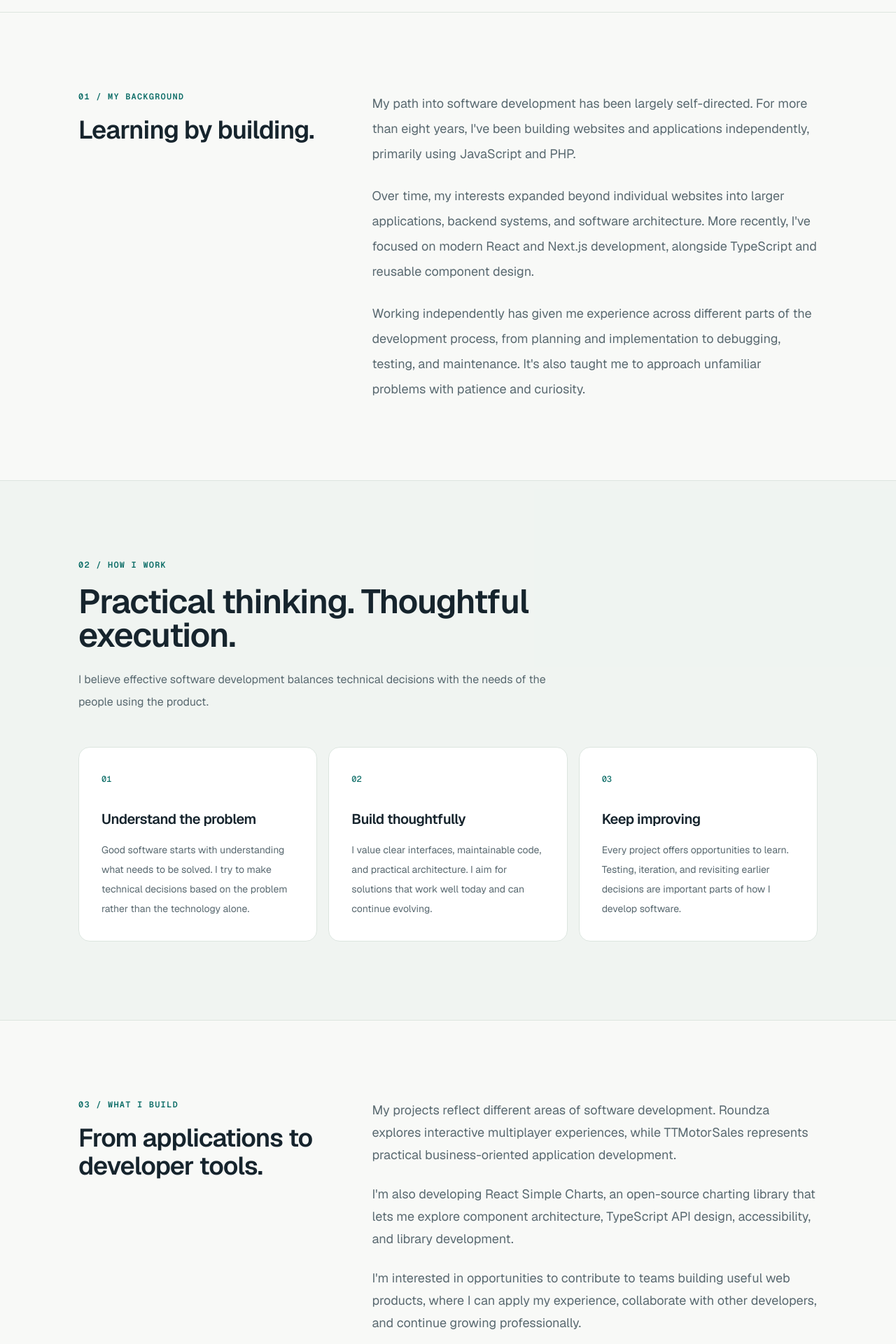
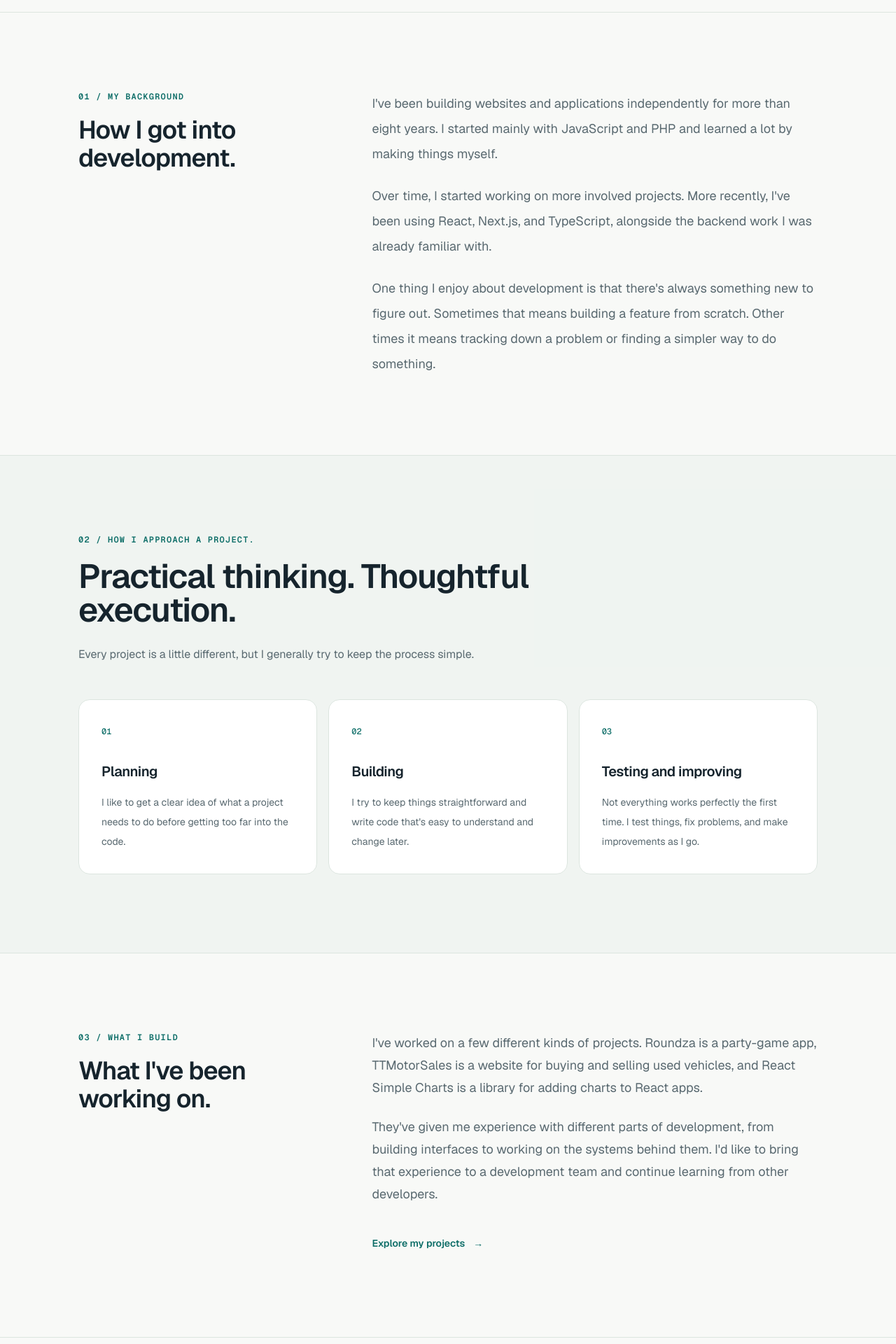
Before and after one commit to michael-garcia-95/portfolio-website, a Next.js app: page /about in a window 1280 px wide. Shown: the part 700-2620 px from the top of the page at 70% size. Built offline with nearby package versions, Linux system fonts and the light colour scheme.

Commit message:
content: make about sections more personal

```diff
--- a/app/about/page.tsx
+++ b/app/about/page.tsx
@@ -12,23 +12,24 @@ export const metadata: Metadata = {
 const principles = [
   {
     number: "01",
-    title: "Understand the problem",
+    title: "Planning",
     description:
-      "Good software starts with understanding what needs to be solved. I try to make technical decisions based on the problem rather than the technology alone.",
+      "I like to get a clear idea of what a project needs to do before getting too far into the code.",
   },
   {
     number: "02",
-    title: "Build thoughtfully",
+    title: "Building",
     description:
-      "I value clear interfaces, maintainable code, and practical architecture. I aim for solutions that work well today and can continue evolving.",
+      "I try to keep things straightforward and write code that's easy to understand and change later.",
   },
   {
     number: "03",
-    title: "Keep improving",
+    title: "Testing and improving",
     description:
-      "Every project offers opportunities to learn. Testing, iteration, and revisiting earlier decisions are important parts of how I develop software.",
+      "Not everything works perfectly the first time. I test things, fix problems, and make improvements as I go.",
   },
 ];
+
 
 export default function AboutPage() {
   return (
@@ -52,11 +53,12 @@ export default function AboutPage() {
             </h1>
 
             <p className="mt-8 max-w-2xl text-lg leading-9 text-muted sm:text-xl">
-              I&apos;m an independent full-stack software
-              developer based in Trinidad &amp; Tobago,
-              with a passion for building useful applications
-              and thoughtful developer tools.
+              I&apos;m a software developer based in Trinidad &amp;
+              Tobago. Most of my experience has come from working
+              on my own projects, from websites to more involved
+              applications.
             </p>
+
           </div>
         </Container>
       </section>
@@ -71,36 +73,33 @@ export default function AboutPage() {
               </p>
 
               <h2 className="mt-5 text-3xl font-semibold tracking-tight text-foreground sm:text-4xl">
-                Learning by building.
+                How I got into development.
               </h2>
             </div>
 
             <div className="max-w-3xl space-y-6 text-base leading-8 text-muted sm:text-lg sm:leading-9">
+
               <p>
-                My path into software development has been
-                largely self-directed. For more than eight
-                years, I&apos;ve been building websites and
-                applications independently, primarily using
-                JavaScript and PHP.
+                I&apos;ve been building websites and applications independently
+                for more than eight years. I started mainly with JavaScript
+                and PHP and learned a lot by making things myself.
               </p>
 
               <p>
-                Over time, my interests expanded beyond
-                individual websites into larger applications,
-                backend systems, and software architecture.
-                More recently, I&apos;ve focused on modern
-                React and Next.js development, alongside
-                TypeScript and reusable component design.
+                Over time, I started working on more involved projects.
+                More recently, I&apos;ve been using React, Next.js, and
+                TypeScript, alongside the backend work I was already
+                familiar with.
               </p>
 
               <p>
-                Working independently has given me experience
-                across different parts of the development
-                process, from planning and implementation
-                to debugging, testing, and maintenance.
-                It&apos;s also taught me to approach unfamiliar
-                problems with patience and curiosity.
+                One thing I enjoy about development is that there&apos;s
+                always something new to figure out. Sometimes that means
+                building a feature from scratch. Other times it means
+                tracking down a problem or finding a simpler way
+                to do something.
               </p>
+
             </div>
           </div>
         </Container>
@@ -111,7 +110,7 @@ export default function AboutPage() {
         <Container>
           <div className="max-w-2xl">
             <p className="font-mono text-xs font-semibold uppercase tracking-widest text-accent">
-              02 / How I Work
+              02 / How I approach a project.
             </p>
 
             <h2 className="mt-5 text-4xl font-semibold tracking-tight text-foreground sm:text-5xl">
@@ -119,10 +118,10 @@ export default function AboutPage() {
             </h2>
 
             <p className="mt-6 text-base leading-8 text-muted">
-              I believe effective software development
-              balances technical decisions with the needs
-              of the people using the product.
+              Every project is a little different, but I generally
+              try to keep the process simple.
             </p>
+
           </div>
 
           <div className="mt-12 grid gap-4 md:grid-cols-3">
@@ -158,35 +157,28 @@ export default function AboutPage() {
               </p>
 
               <h2 className="mt-5 text-3xl font-semibold tracking-tight text-foreground sm:text-4xl">
-                From applications to developer tools.
+                What I&apos;ve been working on.
               </h2>
             </div>
 
             <div>
               <div className="max-w-3xl space-y-6 text-base leading-8 text-muted sm:text-lg">
+
                 <p>
-                  My projects reflect different areas of
-                  software development. Roundza explores
-                  interactive multiplayer experiences,
-                  while TTMotorSales represents practical
-                  business-oriented application development.
+                  I&apos;ve worked on a few different kinds of projects.
+                  Roundza is a party-game app, TTMotorSales is a website
+                  for buying and selling used vehicles, and React Simple
+                  Charts is a library for adding charts to React apps.
                 </p>
 
                 <p>
-                  I&apos;m also developing React Simple Charts,
-                  an open-source charting library that lets
-                  me explore component architecture,
-                  TypeScript API design, accessibility,
-                  and library development.
+                  They&apos;ve given me experience with different parts of
+                  development, from building interfaces to working on
+                  the systems behind them. I&apos;d like to bring that
+                  experience to a development team and continue learning
+                  from other developers.
                 </p>
 
-                <p>
-                  I&apos;m interested in opportunities to
-                  contribute to teams building useful web
-                  products, where I can apply my experience,
-                  collaborate with other developers, and
-                  continue growing professionally.
-                </p>
               </div>
 
               <Link
@@ -215,13 +207,13 @@ export default function AboutPage() {
             </p>
 
             <h2 className="mt-5 max-w-2xl text-3xl font-semibold tracking-tight sm:text-4xl">
-              Interested in working together?
+              Want to get in touch?
             </h2>
 
             <p className="mt-5 max-w-xl text-base leading-8 text-background/75">
-              I&apos;m always interested in conversations
-              about software development, new opportunities,
-              and interesting technical challenges.
+              If you&apos;d like to talk about a developer role, a
+              project, or something I&apos;ve built, feel free
+              to reach out.
             </p>
 
             <Link
--- a/components/home/AboutPreview.tsx
+++ b/components/home/AboutPreview.tsx
@@ -20,28 +20,23 @@ export default function AboutPreview() {
               id="about-preview-title"
               className="mt-5 max-w-md text-4xl font-semibold leading-tight tracking-tight text-foreground sm:text-5xl"
             >
-              Curious by nature. Developer by choice.
+              I learned by building things.
             </h2>
           </div>
 
           <div className="lg:pt-8">
             <div className="max-w-2xl space-y-6 text-base leading-8 text-muted sm:text-lg sm:leading-9">
               <p>
-                I&apos;m Michael, an independent software
-                developer based in Trinidad &amp; Tobago.
-                I&apos;ve spent more than eight years building
-                software with JavaScript and PHP, with a
-                more recent focus on React, Next.js,
-                and TypeScript.
+                I&apos;m Michael, a software developer based in Trinidad
+                &amp; Tobago. I&apos;ve been building websites and apps
+                independently for more than eight years, starting mainly
+                with JavaScript and PHP.
               </p>
 
               <p>
-                I enjoy working through the entire development
-                process, from understanding a problem and
-                designing a solution to implementing, testing,
-                and refining the finished experience.
-                My projects range from full-stack applications
-                to open-source developer tools.
+                These days, I also work with React, Next.js, and TypeScript.
+                I enjoy taking an idea, figuring out how to make it work,
+                and seeing it come together.
               </p>
             </div>
 
```
